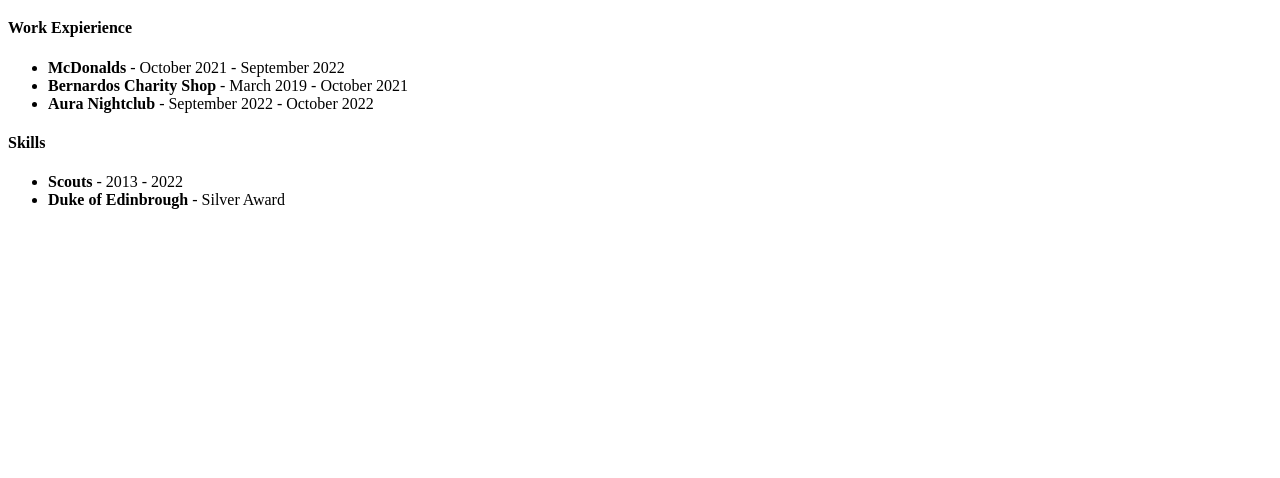
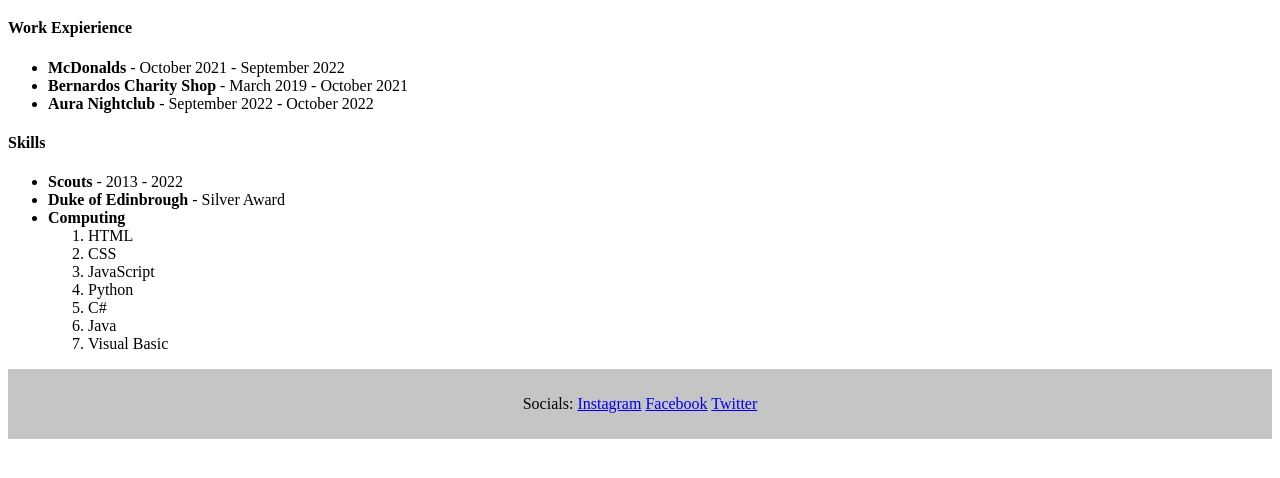
Before and after one commit to LTmsn/lucythomson, a plain HTML site: page unit_2/acitivity2.html in a window 1280 px wide. Shown: the part 88-566 px from the top of the page. Drawn offline with Linux system fonts and the light colour scheme.

Commit message:
xfgchjhkjl

```diff
--- a/unit_2/acitivity2.html
+++ b/unit_2/acitivity2.html
@@ -28,8 +28,27 @@
         <ul>
             <li><b>Scouts</b> - 2013 - 2022</li>
             <li><b>Duke of Edinbrough</b> - Silver Award</li>
+            <li><b>Computing</b>
+            <ol>
+                <li>HTML</li>
+                <li>CSS</li>
+                <li>JavaScript</li>
+                <li>Python</li>
+                <li>C#</li>
+                <li>Java</li>
+                <li>Visual Basic</li>
+            </ol></li>
         </ul>
     </section>
 
+    <footer style="background-color: #C5C5C5; display: block; padding:10px 0 10px;">
+        <center>
+        <p>Socials:
+            <a href="https://www.instagram.com">Instagram</a>
+            <a href="https://www.facebook.com">Facebook</a>
+            <a href="https://www.twitter.com">Twitter</a>
+        </p>
+        </center>
+    </footer>
 </body>
 </html>
```
